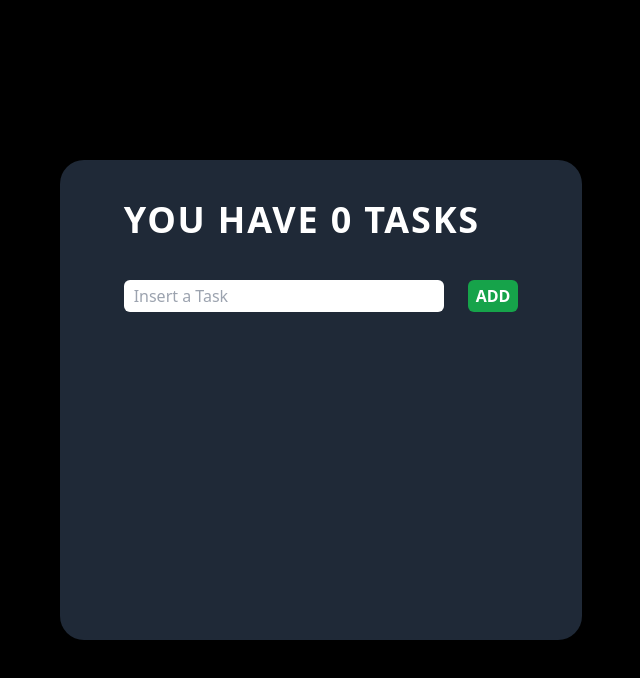
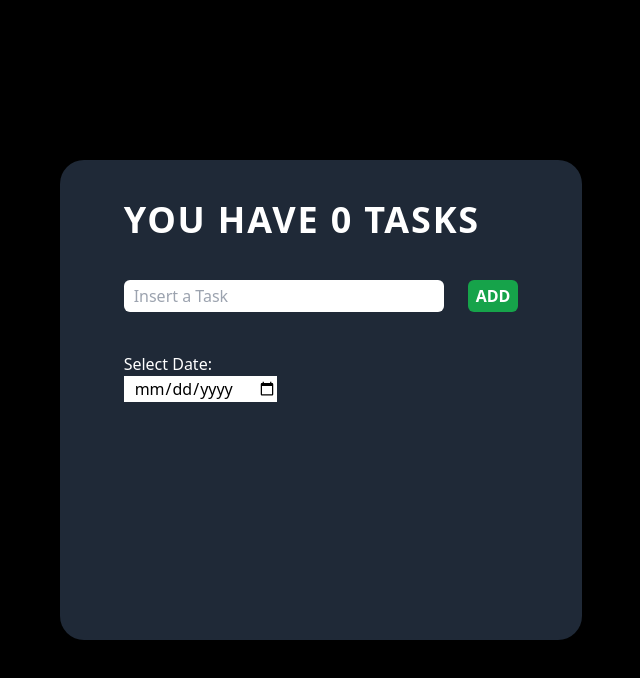
Before and after one commit to Fr3nk21/to-do-list, a React (Create React App) app: page / in a window 1280 px wide. Shown: the top 678 px of the page, without its empty margins (319-959 px from the left). Built offline with nearby package versions, Linux system fonts and the light colour scheme.

Commit message:
date.js new component

```diff
--- a/src/App.js
+++ b/src/App.js
@@ -1,7 +1,10 @@
 import React, { useState } from "react";
 import "./styles.css";
+import TasksContainer from "./components/TasksContainer.js";
 
-import TasksContainer from "./components/TasksContainer.js";
+//TODO - Fix, style and set in the proper way the Date.js component
+//TODO - Create a tag selector for the task
+//TODO - Create a filter by date/tag for the tasks
 
 function App() {
   return (
--- /dev/null
+++ b/src/components/Date.js
@@ -0,0 +1,19 @@
+import React, { useState } from "react";
+
+export default function Date() {
+  const [selectedDate, setSelectedDate] = useState("");
+
+  const handleDateSelection = (e) => {
+    setSelectedDate(e.target.value);
+  };
+
+  return (
+    <div>
+      <h2 className="text-white">Select Date:</h2>
+      <input type="date" value={selectedDate} onChange={handleDateSelection} />
+      {selectedDate && (
+        <p className="text-white">You selected: {selectedDate}</p>
+      )}
+    </div>
+  );
+}
--- a/src/components/TasksContainer.js
+++ b/src/components/TasksContainer.js
@@ -1,6 +1,7 @@
 import React, { useState } from "react";
 import NewTask from "./NewTask.js";
 import TasksList from "./TasksList.js";
+import Date from "./Date.js";
 
 export default function TasksContainer() {
   const [tasks, setTasks] = useState([]);
@@ -24,6 +25,7 @@ export default function TasksContainer() {
         You have {taskNumber} tasks
       </h1>
       <NewTask onAddTask={addTask} />
+      <Date />
       <TasksList tasks={tasks} onRemoveTask={removeTask} />
     </div>
   );
```
